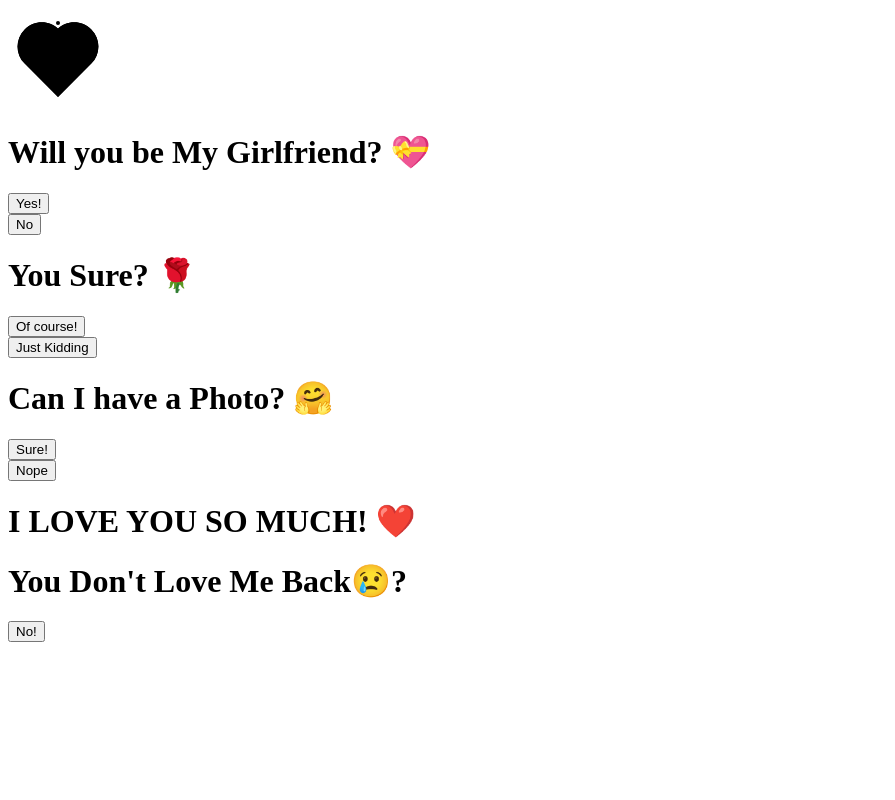
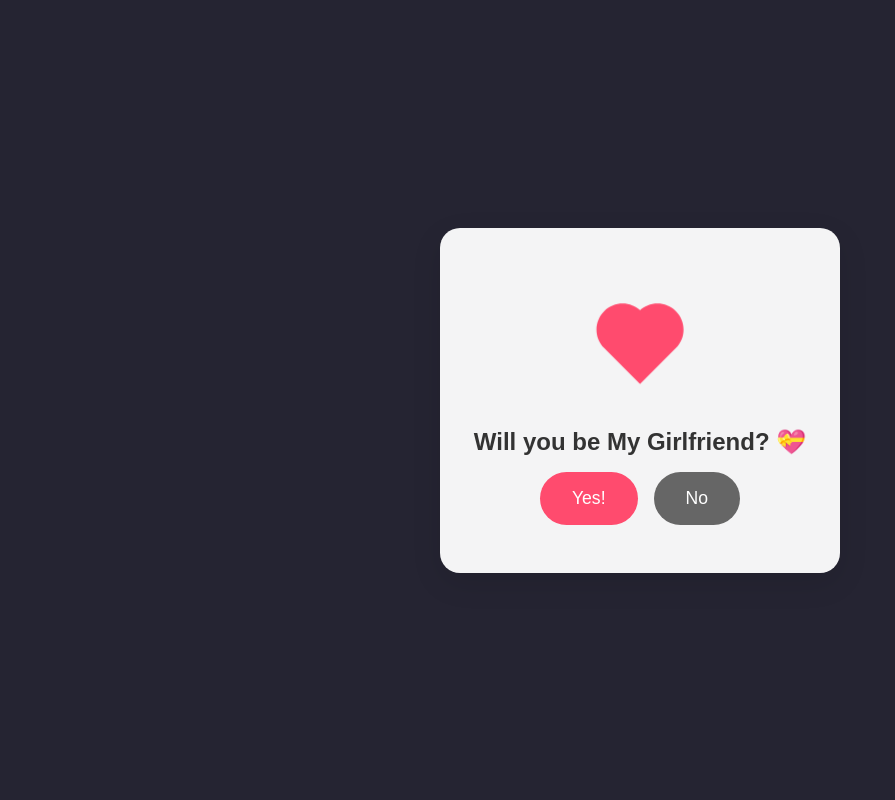
Before and after one commit to ryifkiy/web-bucin, a plain HTML site: page index.html in a window 1280 px wide. Shown: the whole page, without its empty margins (0-895 px from the left). Drawn offline with Linux system fonts and the light colour scheme.

Commit message:
Update index.html

```diff
--- a/index.html
+++ b/index.html
@@ -3,7 +3,7 @@
 <head>
   <meta charset="UTF-8">
   <title>I LOVE YOU | Rifkyi</title>
-  <link rel="stylesheet" href="./style.css.css">
+  <link rel="stylesheet" href="./style.css">
 
 </head>
 <body>
@@ -71,7 +71,7 @@
 </body>
 </html>
 
-<script  src="./app.js.js"></script>
+<script  src="./app.js"></script>
 
 </body>
 </html>
```
